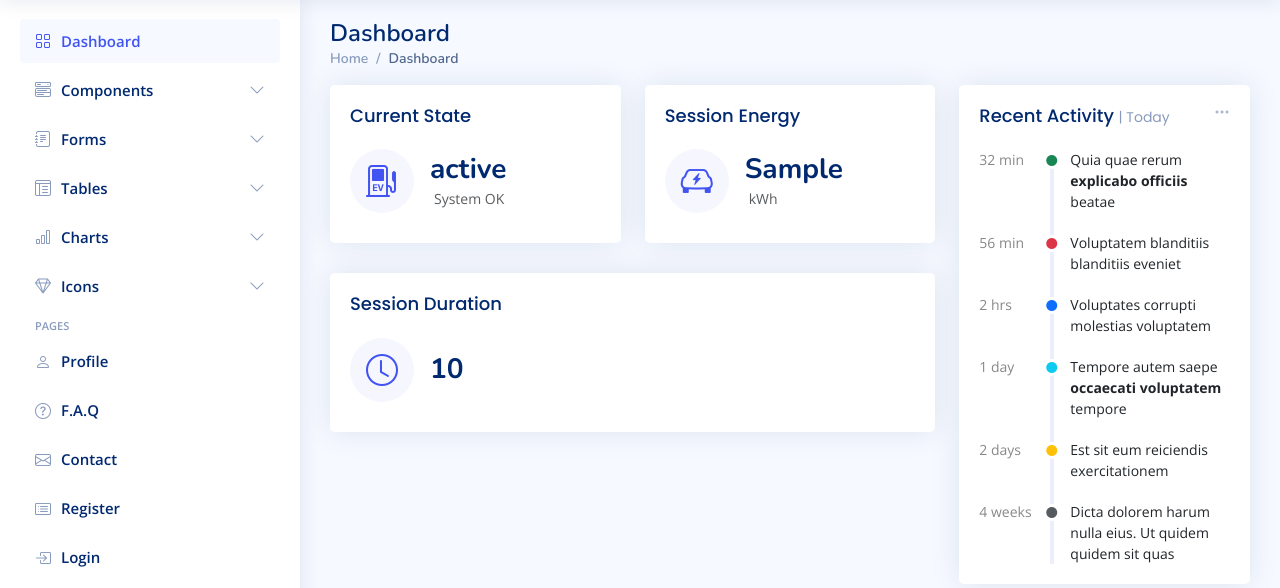
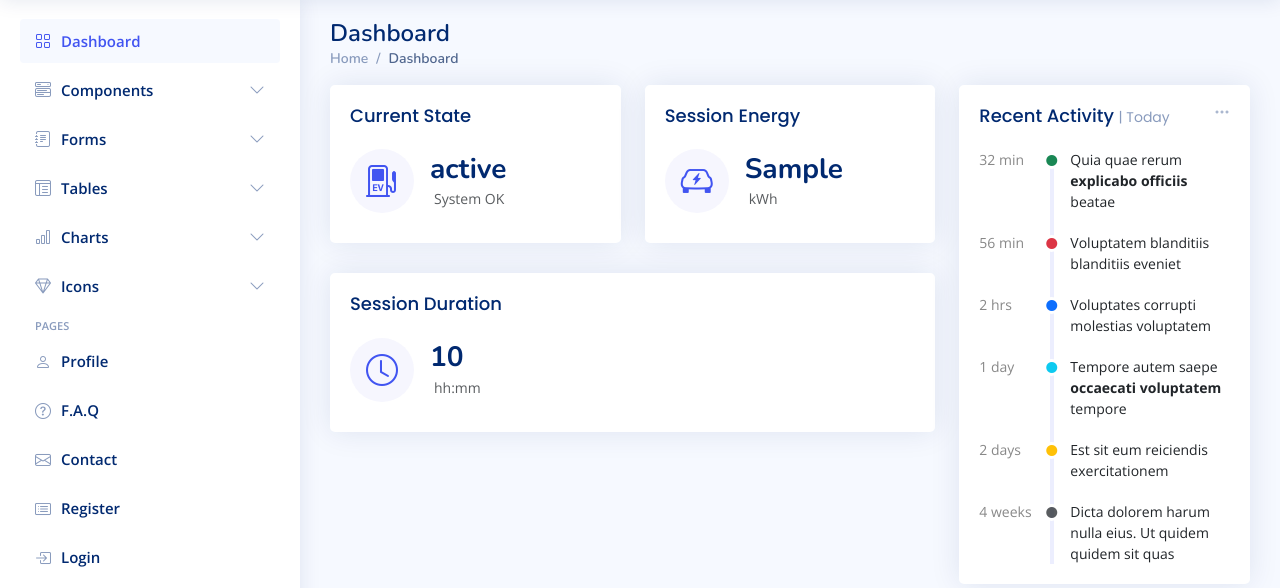
Before and after one commit to EM88nl/smartcharge, a Flask app: template templates/index.html in a window 1280 px wide. Shown: the part 61-649 px from the top of the page. Run offline with Flask 3, Linux system fonts and the light colour scheme; the template is opened without the code that fills it: most values are stand-ins (such as "Sample title", 1, 10 or a date in 2020); some libraries are stand-ins or nearby versions.

Commit message:
Added time

```diff
--- a/templates/index.html
+++ b/templates/index.html
@@ -576,6 +576,7 @@
                     </div>
                     <div class="ps-3">
                       <h6>{{ mennekes_session_duration }}</h6>
+                      <span class="text-muted small pt-2 ps-1">hh:mm</span>
 
                     </div>
                   </div>
```
